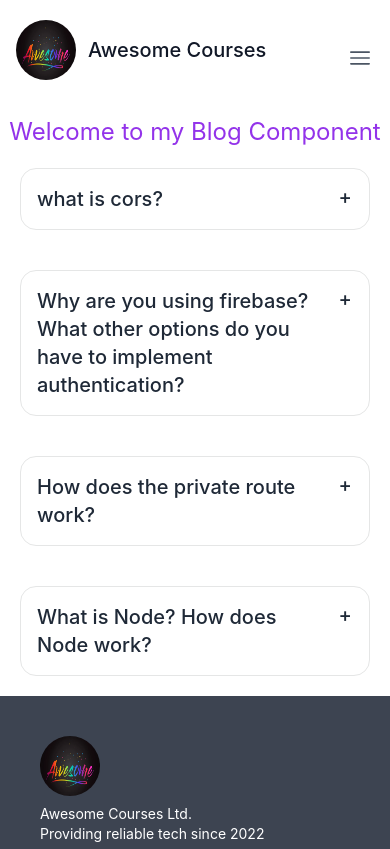
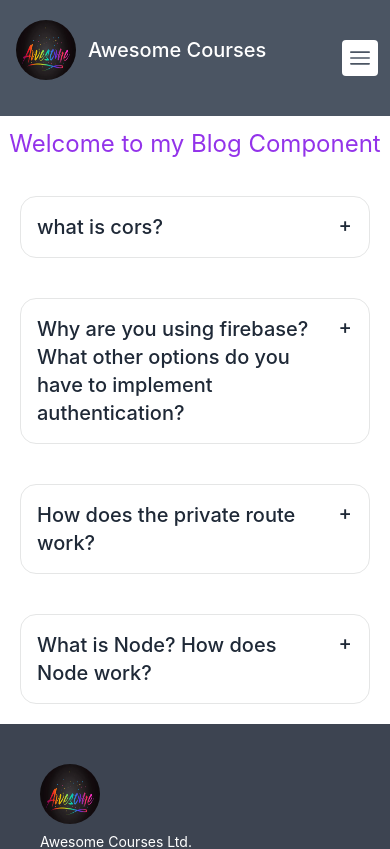
Before and after one commit to sabbirhossaindev/learning-platform, a React (Create React App) app: page /blog in a window 390 px wide. Shown: the top 849 px of the page. Built offline with nearby package versions, Linux system fonts and the light colour scheme; no server answers.

Commit message:
Blog component & profile done

```diff
--- a/src/components/Blog.js
+++ b/src/components/Blog.js
@@ -3,7 +3,7 @@ import React from 'react';
 const Blog = () => {
     return (
         <section>
-            <h3 className='text-2xl text-center text-purple-600'>Welcome to my Blog Component</h3>
+            <h3 className='text-2xl text-center text-purple-600 mt-3 mb-4'>Welcome to my Blog Component</h3>
             <div className='p-5'>
                 <div tabIndex={0} className="collapse collapse-plus border border-base-300 bg-base-100 rounded-box">
                 <div className="collapse-title text-xl font-medium">
--- a/src/components/Navbar.js
+++ b/src/components/Navbar.js
@@ -19,14 +19,15 @@ const Navbar = () => {
     console.log(user)
 
     return (
-        <div className='px-4 py-5 mx-auto sm:max-w-xl md:max-w-full lg:max-w-screen-xl md:px-24 lg:px-8 text-pink-600'>
+        <section className='bg-gray-600'>
+            <div className='px-4 py-5 mx-auto sm:max-w-xl md:max-w-full lg:max-w-screen-xl md:px-24 lg:px-8 text-white'>
             <div className='relative flex items-center justify-between'>
             <Link
                 to='/'
                 className='flex title-font font-medium items-center text-gray-900 mb-4 md:mb-0'
             >
             <img className='logo' src={logo} alt="" />
-        <span className='ml-3 text-xl'>Awesome Courses</span>
+                <span className='ml-3 text-xl text-white'>Awesome Courses</span>
             </Link>
                 <ul className='flex items-center md:hidden hidden space-x-8 lg:flex'>
                 <li><Link to='/profile' className='mr-5 hover:text-gray-900'>Profile</Link></li>
@@ -48,7 +49,7 @@ const Navbar = () => {
                 <button
                     aria-label='Open Menu'
                     title='Open Menu'
-            className='p-2 -mr-1 transition duration-200 rounded focus:outline-none focus:shadow-outline hover:bg-deep-purple-50 focus:bg-deep-purple-50'
+                    className='p-2 -mr-1 transition duration-200 rounded focus:outline-none focus:shadow-outline hover:bg-deep-purple-50 focus:bg-deep-purple-50 bg-white'
                     onClick={() => setIsMenuOpen(true)}
                 >
                     <svg className='w-5 text-gray-600' viewBox='0 0 24 24'>
@@ -120,6 +121,7 @@ const Navbar = () => {
                 </div>
             </div>
            </div>
+        </section>
     );
 };
 
--- a/src/components/Profile.js
+++ b/src/components/Profile.js
@@ -6,7 +6,7 @@ const Profile = () => {
   const { user } = useContext(AuthContext)
 
   return (
-    <div className='flex justify-center mt-20'>
+    <div className='flex justify-center mt-20 mb-5'>
       <div className='max-w-lg p-8 sm:flex sm:space-x-6 bg-gray-100 text-gray-900'>
         <div className='flex-shrink-0 w-full mb-6 h-44 sm:h-32 sm:w-32 sm:mb-0'>
           <div className='flex flex-col items-center justify-center'>
```
Lines whose indentation alone changed are shown as unchanged.
